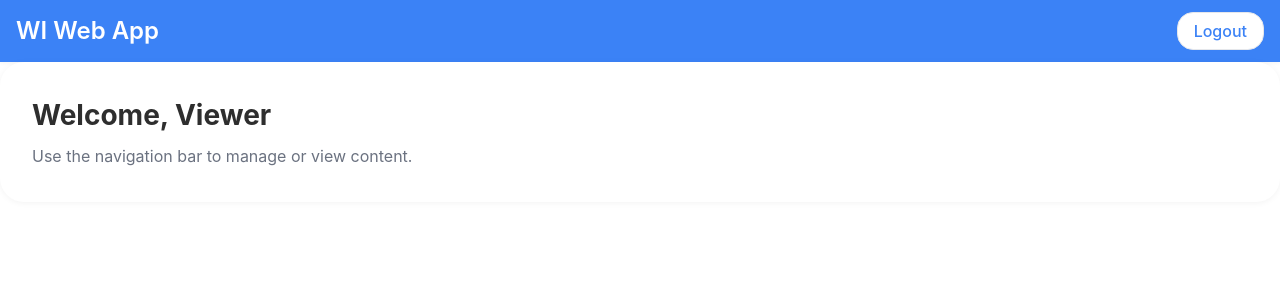
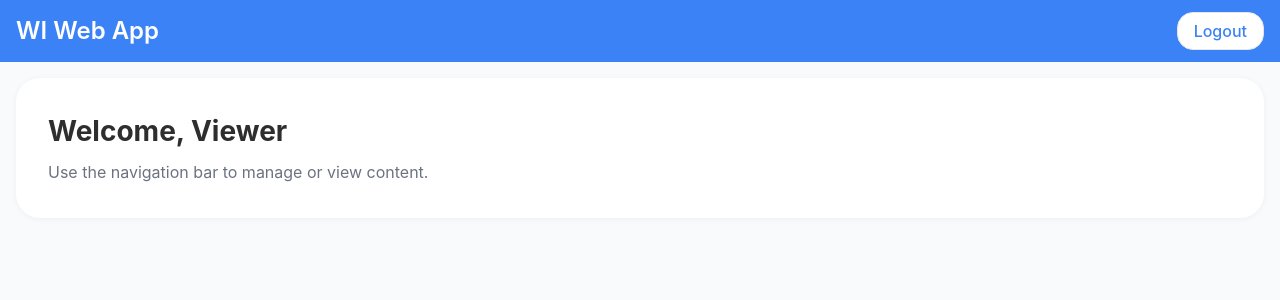
Before and after one commit to kathleenmoriarty/wi-webapp, a React (Vite) app: page /viewer in a window 1280 px wide. Shown: the top 300 px of the page. Built offline with nearby package versions, Linux system fonts and the light colour scheme; what axios-mock-adapter would draw is missing.

Commit message:
Add ViewerPage styling

```diff
--- a/src/pages/ViewerPage.jsx
+++ b/src/pages/ViewerPage.jsx
@@ -2,14 +2,18 @@ import React from "react";
 import Header from "../components/Header"
 import Navbar from "../components/Navbar";
 import { Outlet } from "react-router-dom";
+import '../styles/ViewerPage.css'
 
 const ViewerPage = () => {
     return (
-        <div className="viewer-page">
+        <div className="viewer-layout">
             <Header />
-            <Navbar />
-
-            <Outlet />
+            <div className="viewer-content">
+                <Navbar />
+                <div className="content-container">
+                    <Outlet />
+                </div>
+            </div>
         </div>
     );
 };
--- /dev/null
+++ b/src/styles/ViewerPage.css
@@ -0,0 +1,29 @@
+.viewer-layout {
+    display: flex;
+    flex-direction: column;
+    min-height: 100vh;
+  }
+
+  .viewer-content {
+    display: flex;
+    flex: 1;
+    gap: 1rem; /* space between sidebar and main content */
+    padding: 1rem;
+    background-color: var(--base-white);
+  }
+
+  nav {
+    flex: 1 1 20%; /* grows/shrinks, starting at 20% of the row */
+    max-width: 300px; /* optional cap */
+    min-width: 180px; /* optional floor */
+    background-color: var(--surface-white);
+    border-radius: 2rem;
+    padding: 1rem;
+}
+
+
+  .content-container {
+    flex: 1; /* takes remaining space */
+    display: flex;
+    flex-direction: column;
+  }
```
